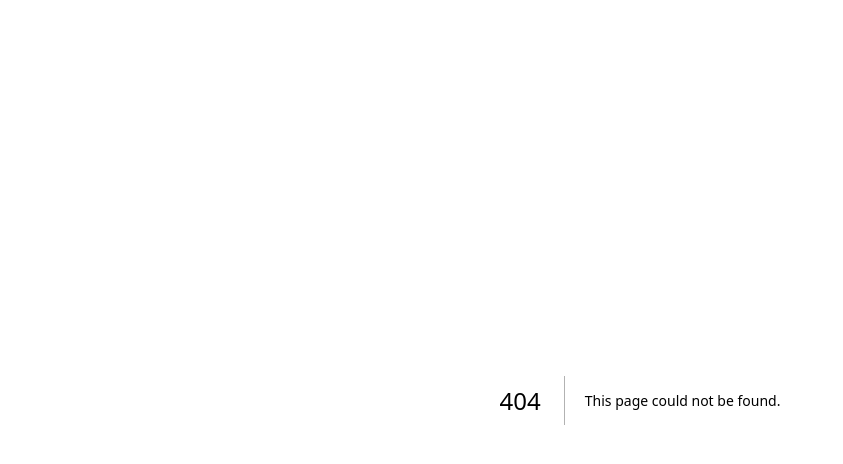
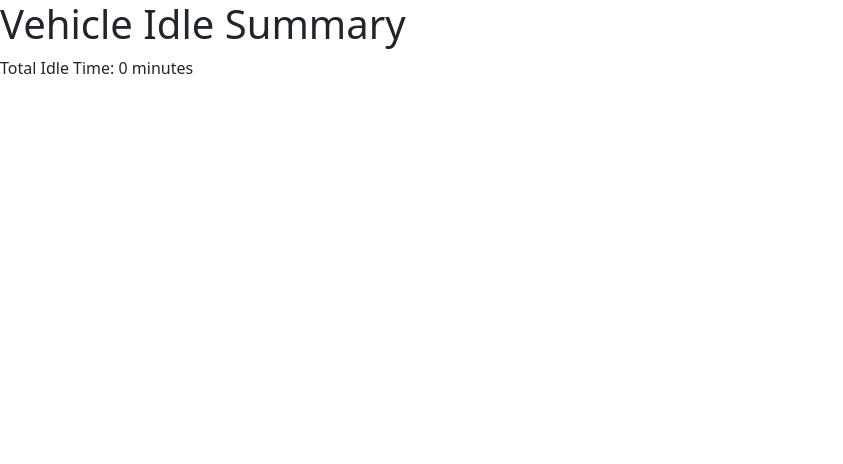
Before and after one commit to Xohani-solution-Pvt-ltd/blacklog-ui, a Next.js app: page /idlesummary in a window 1280 px wide. Before the commit this address had no page. Shown: the top 464 px of the page, without its empty margins (0-843 px from the left). Built offline with nearby package versions, Linux system fonts and the light colour scheme; no server answers.

Commit message:
summary files

```diff
--- /dev/null
+++ b/pages/idlesummary.tsx
@@ -0,0 +1,34 @@
+import { useState, useEffect } from "react";
+
+const IdleSummary = () => {
+  const [vehicleData, setVehicleData] = useState([]);
+
+  useEffect(() => {
+    const fetchVehicleData = async () => {
+      try {
+        const response = await fetch("/api/vehicle-data");
+        const data = await response.json();
+        setVehicleData(data);
+      } catch (error) {
+        console.error("Error fetching vehicle data:", error);
+      }
+    };
+
+    fetchVehicleData();
+  }, []);
+
+  const calculateIdleTime = () => {
+    return vehicleData.filter(
+      (vehicle) => vehicle.speed === 0 && vehicle.status === "on"
+    ).length;
+  };
+
+  return (
+    <div>
+      <h1>Vehicle Idle Summary</h1>
+      <p>Total Idle Time: {calculateIdleTime()} minutes</p>
+    </div>
+  );
+};
+
+export default IdleSummary;
```
Also changed, not shown: pages/inactivesummary.tsx (added, +34 -0 lines).
